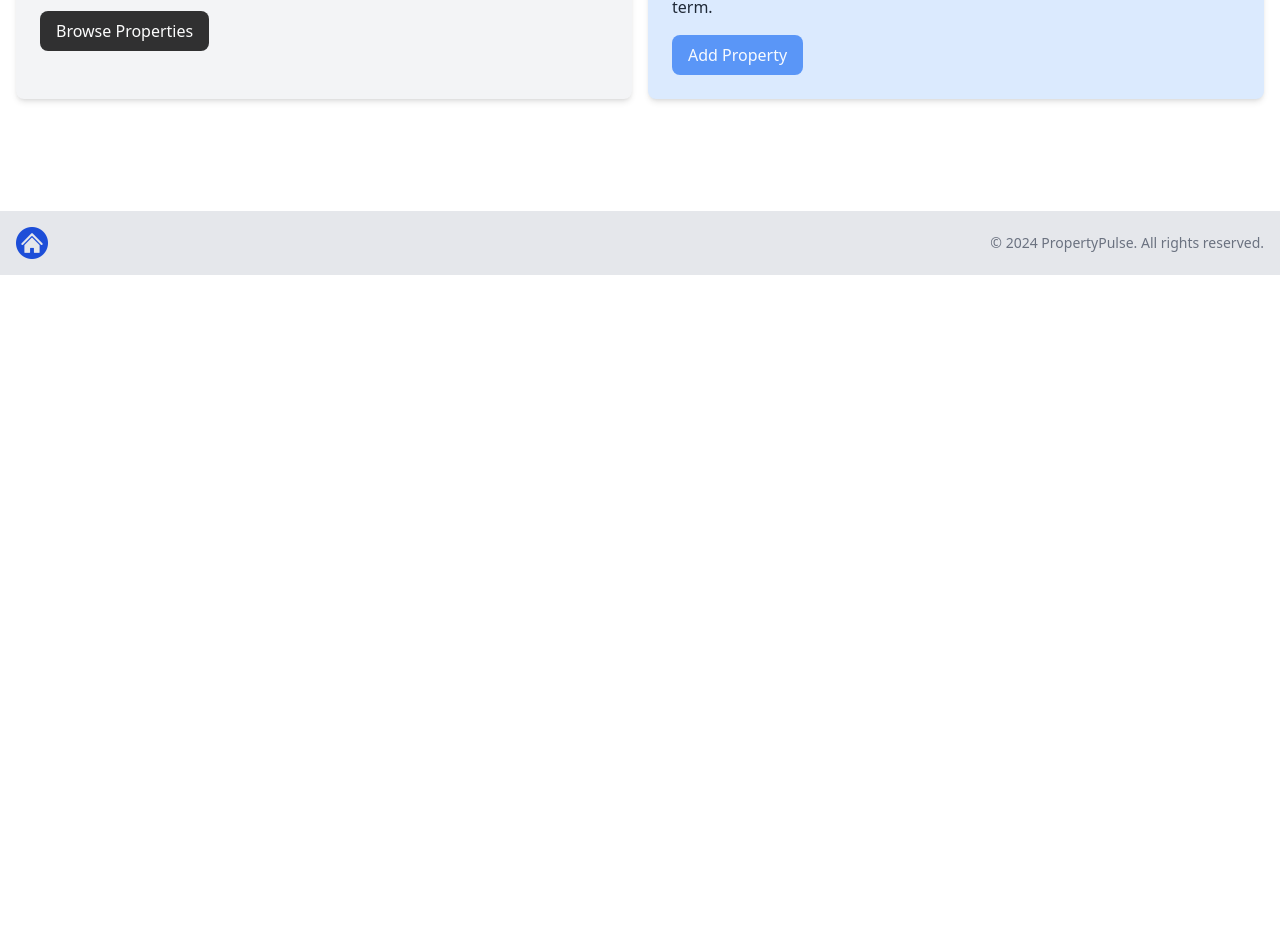
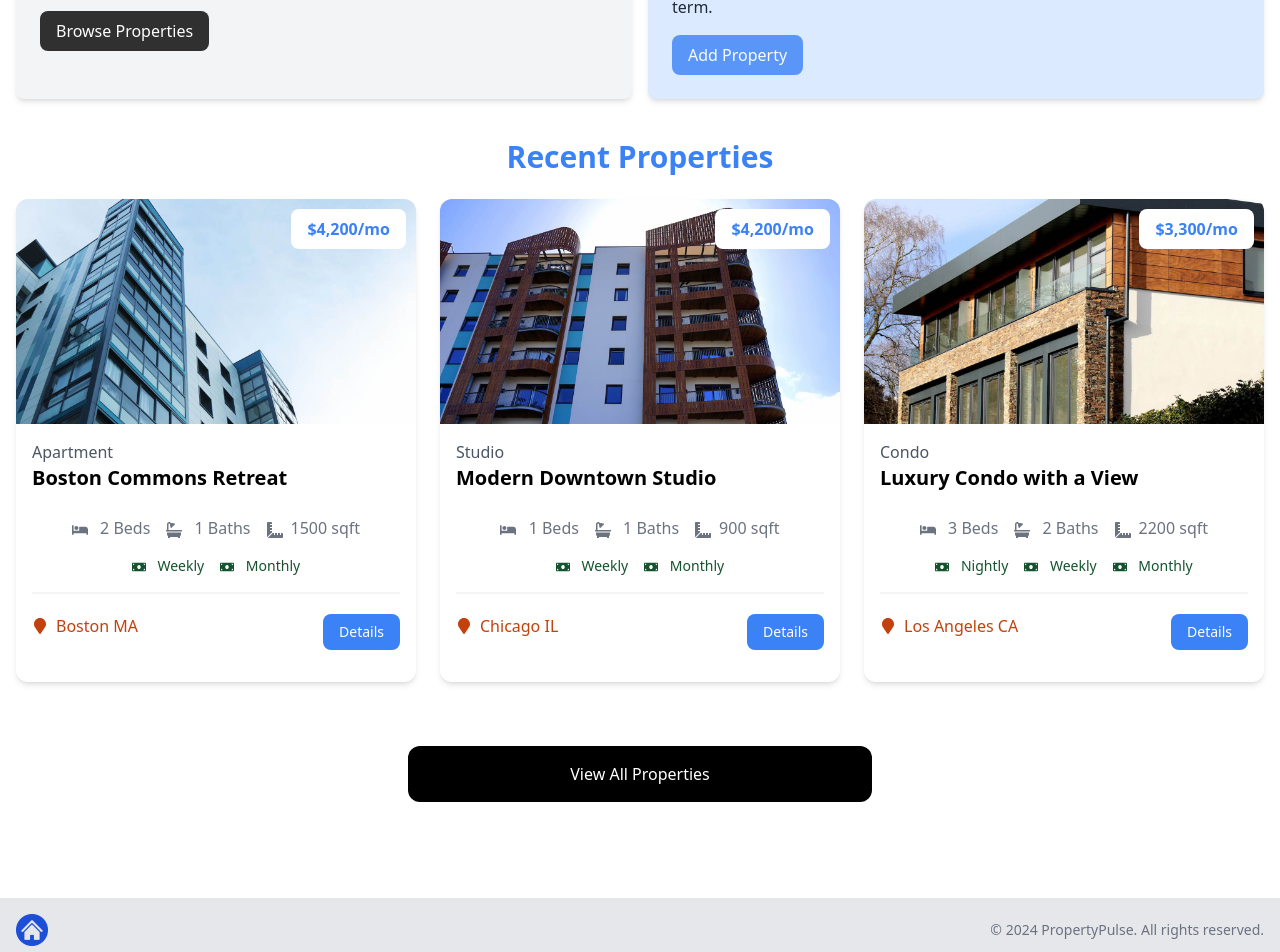
Before and after one commit to jaydev18/property-pulse, a Next.js app: page / in a window 1280 px wide. Shown: the part 546-1498 px from the top of the page. Before the commit the page ends 821 px from the top, so only its background shows below. Built offline with nearby package versions, Linux system fonts and the light colour scheme.

Commit message:
setup : Randomly render 3 Properties card in Home page. (inside HopeProperties com)

```diff
--- a/app/page.jsx
+++ b/app/page.jsx
@@ -1,11 +1,13 @@
 import Link from "next/link";
 import Hero from "@/components/Hero";
 import InfoBoxes from "@/components/InfoBoxes";
+import HomeProperties from "@/components/HomeProperties";
 const HomePage = () => {
   return (
     <>
       <Hero />
       <InfoBoxes />
+      <HomeProperties />
     </>
   );
 };
--- a/app/properties/page.jsx
+++ b/app/properties/page.jsx
@@ -3,12 +3,12 @@
 import PropertyCard from "@/components/PropertyCard";
 const PropertyPage = () => {
   return (
-    <section class="px-4 py-6">
-      <div class="container-xl lg:container m-auto px-4 py-6">
+    <section className="px-4 py-6">
+      <div className="container-xl lg:container m-auto px-4 py-6">
         {properties.length === 0 ? (
           <p>No properties found</p>
         ) : (
-          <div class="grid grid-cols-1 md:grid-cols-3 gap-6">
+          <div className="grid grid-cols-1 md:grid-cols-3 gap-6">
             {properties.map((property) => (
               <PropertyCard key={property._id} property={property} />
             ))}
--- /dev/null
+++ b/components/HomeProperties.jsx
@@ -0,0 +1,38 @@
+import Link from "next/link";
+import PropertyCard from "./PropertyCard";
+import properties from "@/properties.json";
+const HomeProperties = () => {
+  const recentProperties = properties
+    .sort(() => Math.random() - Math.random())
+    .slice(0, 3);
+  return (
+    <>
+      <section className="px-4 py-6">
+        <div className="container-xl lg:container m-auto">
+          <h2 className="text-3xl font-bold text-blue-500 mb-6 text-center">
+            Recent Properties
+          </h2>
+          <div className="grid grid-cols-1 md:grid-cols-3 gap-6">
+            {recentProperties === 0 ? (
+              <p>No properties found</p>
+            ) : (
+              recentProperties.map((property) => (
+                <PropertyCard key={property._id} property={property} />
+              ))
+            )}
+          </div>
+        </div>
+      </section>
+      <section className="m-auto max-w-lg my-10 px-6">
+        <Link
+          href="/properties"
+          className="block bg-black text-white text-center py-4 px-6 rounded-xl hover:bg-gray-700"
+        >
+          View All Properties
+        </Link>
+      </section>
+    </>
+  );
+};
+
+export default HomeProperties;
```
